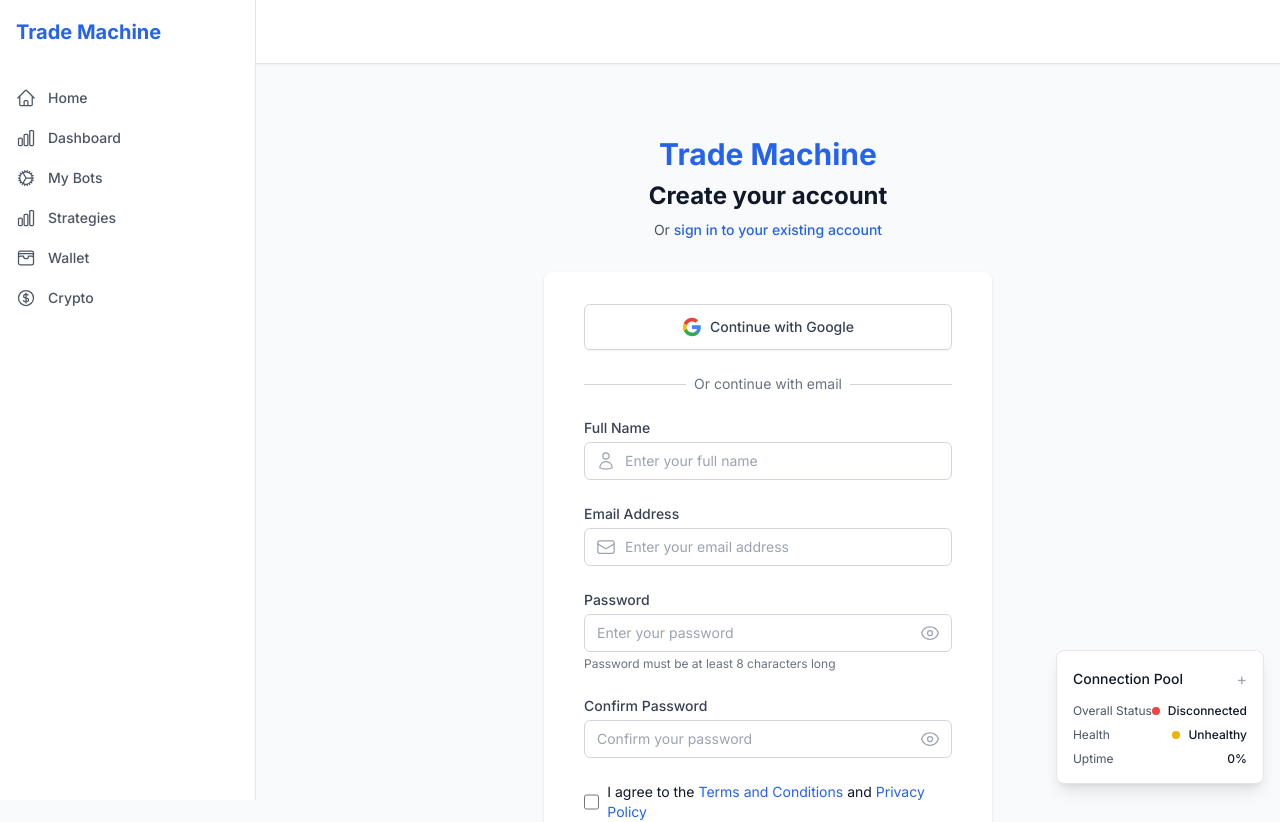
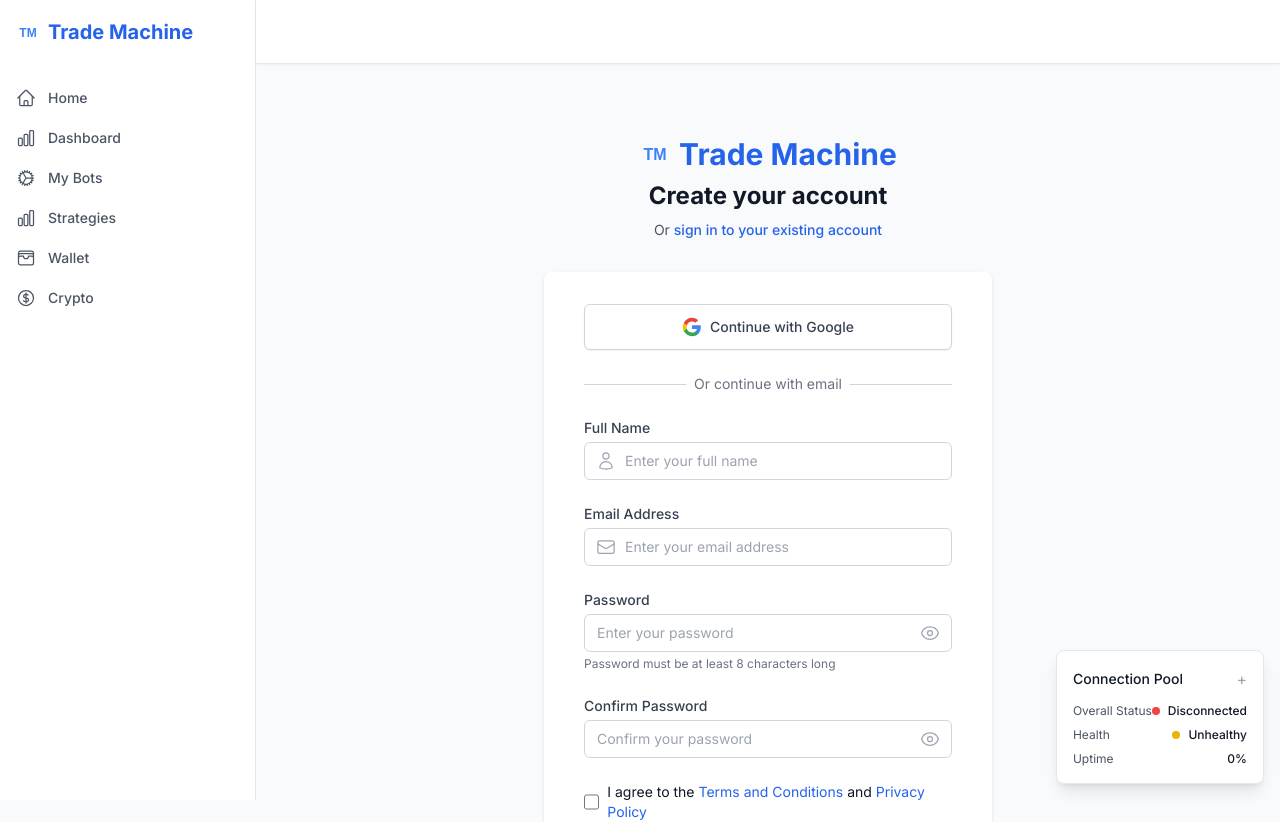
Before and after one commit to rigzlion8/trade-machine, a React (Vite) app in the folder frontend/: page /signup in a window 1280 px wide. Shown: the top 822 px of the page. Built offline with nearby package versions, Linux system fonts and the light colour scheme.

Commit message:
adding logo to app

```diff
--- a/frontend/src/components/Layout.tsx
+++ b/frontend/src/components/Layout.tsx
@@ -45,7 +45,10 @@
         <div className="fixed inset-0 bg-gray-600 bg-opacity-75" onClick={() => setSidebarOpen(false)} />
         <div className="fixed inset-y-0 left-0 flex w-64 flex-col bg-white">
           <div className="flex h-16 items-center justify-between px-4">
-            <h1 className="text-xl font-bold text-primary-600">Trade Machine</h1>
+            <div className="flex items-center">
+              <img src="/logo-tm-transparent.svg" alt="TM" className="h-6 w-6 mr-2" />
+              <h1 className="text-xl font-bold text-primary-600">Trade Machine</h1>
+            </div>
             <button
               onClick={() => setSidebarOpen(false)}
               className="text-gray-400 hover:text-gray-600"
@@ -104,7 +107,10 @@
       <div className="hidden lg:fixed lg:inset-y-0 lg:flex lg:w-64 lg:flex-col">
         <div className="flex min-h-0 flex-1 flex-col bg-white border-r border-gray-200">
           <div className="flex h-16 items-center px-4">
-            <h1 className="text-xl font-bold text-primary-600">Trade Machine</h1>
+            <div className="flex items-center">
+              <img src="/logo-tm-transparent.svg" alt="TM" className="h-6 w-6 mr-2" />
+              <h1 className="text-xl font-bold text-primary-600">Trade Machine</h1>
+            </div>
           </div>
           <nav className="flex-1 space-y-1 px-2 py-4">
             {navigation.map((item) => (
--- a/frontend/src/pages/Home.tsx
+++ b/frontend/src/pages/Home.tsx
@@ -17,9 +17,12 @@
     <div className="space-y-8">
       {/* Hero Section */}
       <div className="text-center">
-        <h1 className="text-4xl font-bold text-gray-900 sm:text-5xl md:text-6xl">
-          Trade Machine
-        </h1>
+        <div className="flex items-center justify-center mb-4">
+          <img src="/logo-tm-transparent.svg" alt="TM" className="h-12 w-12 sm:h-16 sm:w-16 mr-3" />
+          <h1 className="text-4xl font-bold text-gray-900 sm:text-5xl md:text-6xl">
+            Trade Machine
+          </h1>
+        </div>
         <p className="mt-6 text-lg text-gray-600 max-w-3xl mx-auto">
           The smart crypto trading platform designed for the Kenyan market.
           Trade with AI-powered bots and manage your money with our integrated mobile wallet.
--- a/frontend/src/pages/Signup.tsx
+++ b/frontend/src/pages/Signup.tsx
@@ -99,8 +99,10 @@
 
       toast.success('Account created successfully! Please check your email to verify your account.')
 
-      // Redirect to login page
-      navigate('/login')
+      // Redirect to login page after a short delay to show the success message
+      setTimeout(() => {
+        navigate('/login')
+      }, 1500)
 
     } catch (error: any) {
       console.error('Signup failed:', error)
@@ -126,7 +128,10 @@
     <div className="min-h-screen bg-gray-50 flex flex-col justify-center py-12 sm:px-6 lg:px-8">
       <div className="sm:mx-auto sm:w-full sm:max-w-md">
         <div className="text-center">
-          <h1 className="text-3xl font-bold text-primary-600 mb-2">Trade Machine</h1>
+          <div className="flex items-center justify-center mb-2">
+            <img src="/logo-tm-transparent.svg" alt="TM" className="h-8 w-8 mr-2" />
+            <h1 className="text-3xl font-bold text-primary-600">Trade Machine</h1>
+          </div>
           <h2 className="text-2xl font-bold text-gray-900">Create your account</h2>
           <p className="mt-2 text-sm text-gray-600">
             Or{' '}
```
